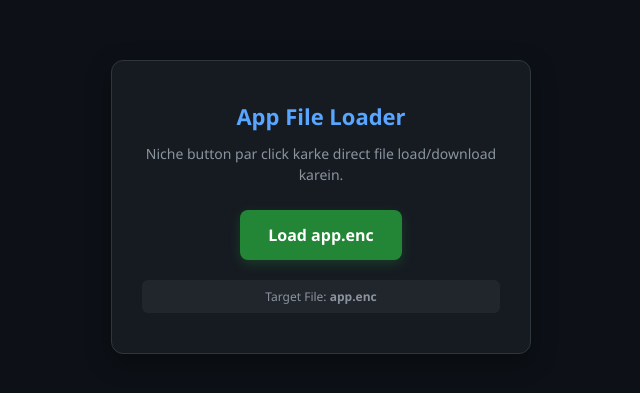
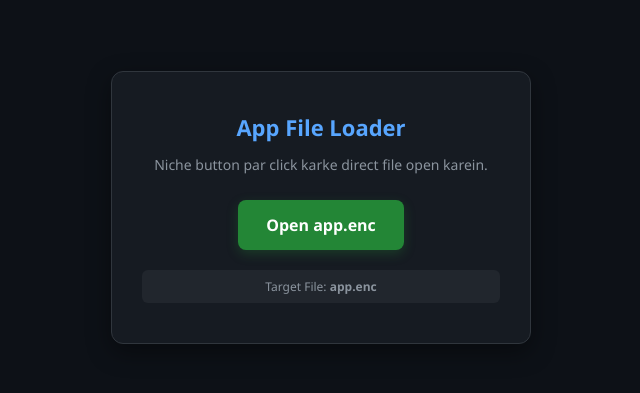
Before and after one commit to insane365/insane_tool, a plain HTML site: page index.html in a window 1280 px wide. Shown: the part 193-586 px from the top of the page, without its empty margins (319-959 px from the left). Drawn offline with Linux system fonts and the light colour scheme.

Commit message:
Update index.html

```diff
--- a/index.html
+++ b/index.html
@@ -54,10 +54,10 @@
 <body>
     <div class="card">
         <h1>App File Loader</h1>
-        <p>Niche button par click karke direct file load/download karein.</p>
+        <p>Niche button par click karke direct file open karein.</p>
 
-        <!-- Direct Link to your app.enc file -->
-        <a href="app.enc" download="app.enc" class="btn">Load app.enc</a>
+        <!-- Open file directly in browser -->
+        <a href="app.enc" target="_self" class="btn">Open app.enc</a>
 
         <div class="file-info">Target File: <strong>app.enc</strong></div>
     </div>
```
